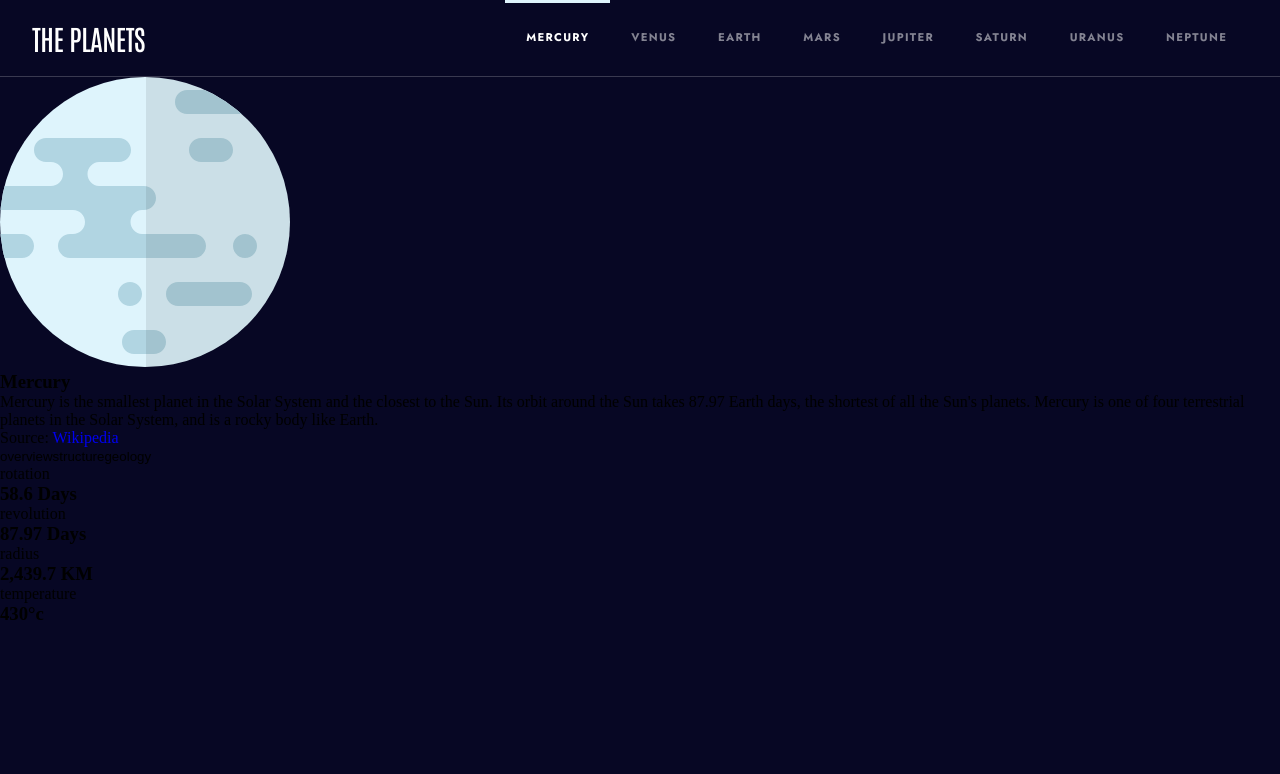
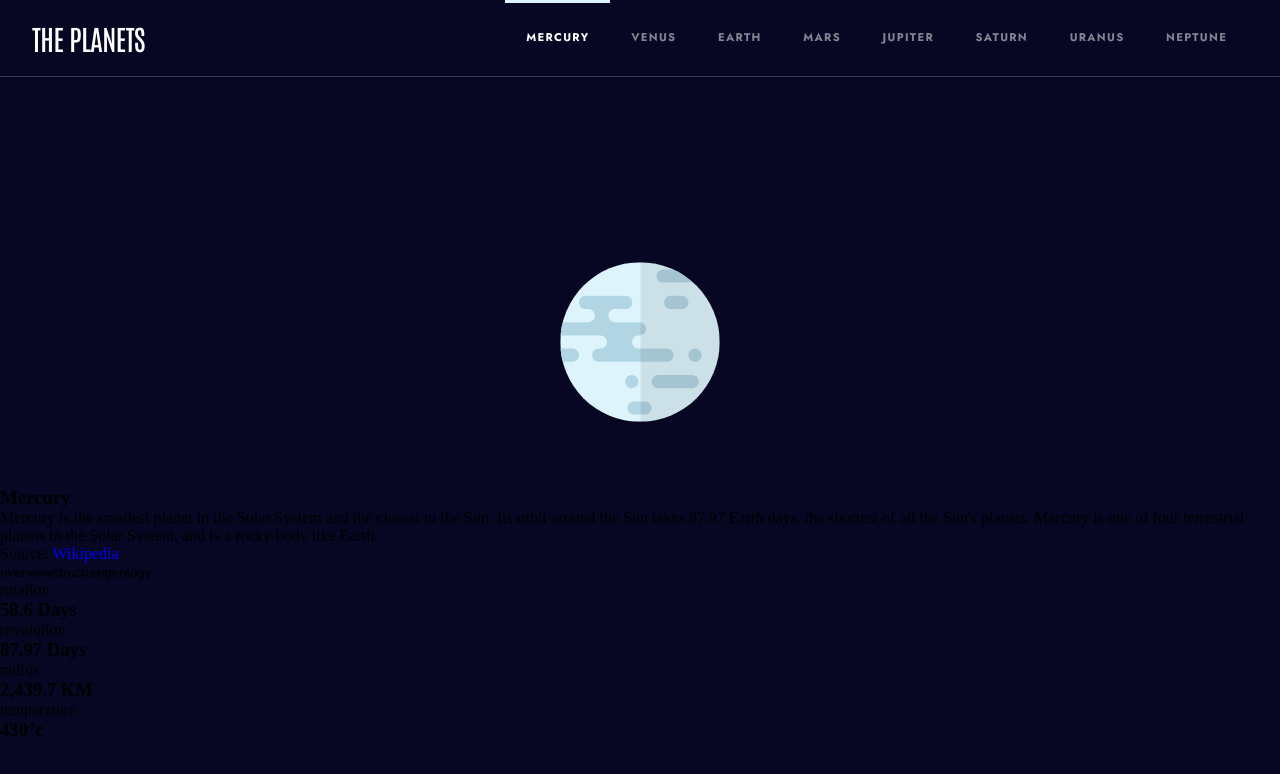
Before and after one commit to marina-lazarevic/The-Planets, a Vue app: page / in a window 1280 px wide. Shown: the top 774 px of the page. Built offline with nearby package versions, Linux system fonts and the light colour scheme.

Commit message:
starter img styling

```diff
--- a/src/components/NavBar.vue
+++ b/src/components/NavBar.vue
@@ -138,7 +138,7 @@ export default {
     padding: 1rem 1.5rem 1.3rem;
     @include a.d-flex(flex-start, flex-start);
     flex-direction: column;
-    transition: opacity 1.6s a.$default-transition;
+
 
     @media screen and (min-width: a.$screen-md) {
       position: static;
@@ -255,7 +255,6 @@ export default {
 
   &__nav-transition-enter-active,
   &__nav-transition-leave-active {
-    opacity: 1;
     .header__nav-btn {
       span,
       &::before {
@@ -266,13 +265,17 @@ export default {
 
   &__nav-transition-enter-from,
   &__nav-transition-leave-to {
-    opacity: 0;
     .header__nav-btn {
       span,
       &::before {
         transform: translateY(300%);
       }
     }
+  }
+
+  &__nav-transition-leave-to {
+      opacity: 0;
+      transition: opacity 1.2s a.$default-transition 1.3s;
   }
 
   &__toggle-btn {
--- a/src/components/PlanetPage.vue
+++ b/src/components/PlanetPage.vue
@@ -68,3 +68,21 @@ export default {
   }
 };
 </script>
+
+<style lang="scss">
+@use '@/scss/abstract/index' as a;
+
+.planet {
+
+    &__img-container {
+        width: 100%;
+        height: fit-content;
+        margin-top: 120px;
+        @include a.d-flex(center, center);
+
+        img {
+            transform: scale(.55);
+        }
+    }
+}
+</style>
```
